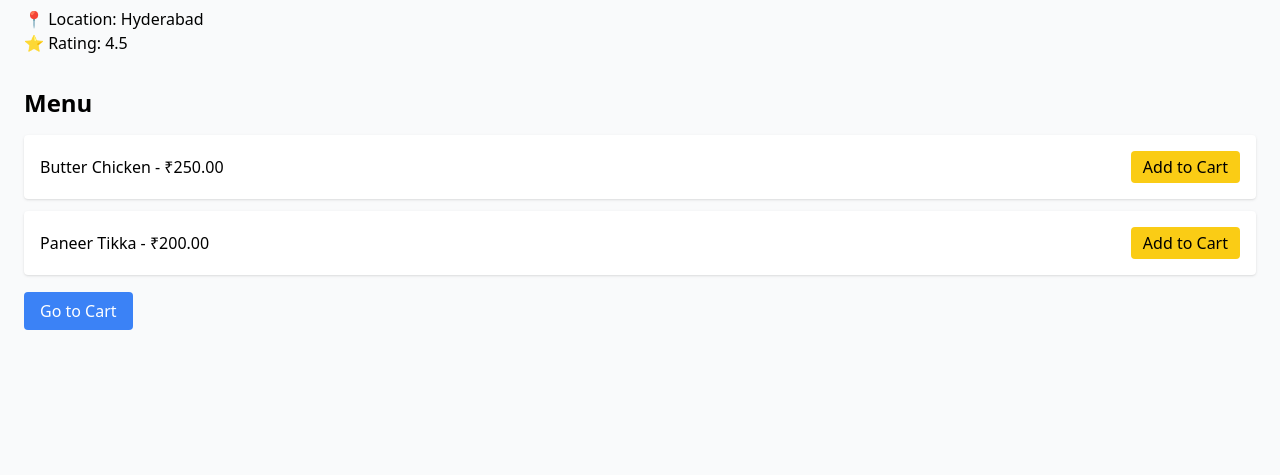
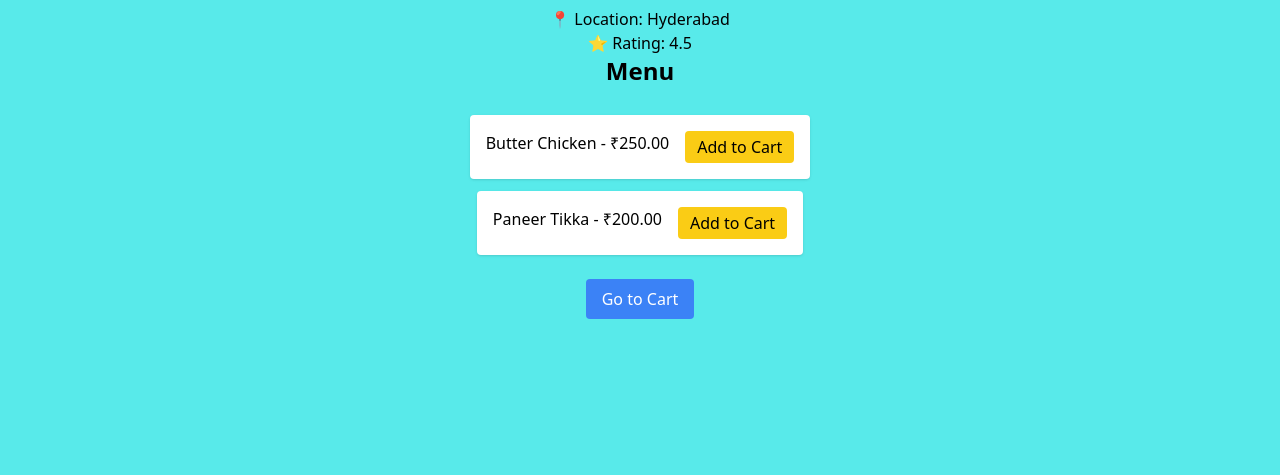
Before and after one commit to Lokeshsaigithub23/food-project, a Django app: page /restaurant/1/ in a window 1280 px wide. Shown: the part 325-800 px from the top of the page. Run offline with Django 5.2, Linux system fonts and the light colour scheme; data comes from the database, SQL or seed files in the repository; some libraries are stand-ins or nearby versions.

Commit message:
newupdate

```diff
--- a/foodbench/urls.py
+++ b/foodbench/urls.py
@@ -34,6 +34,8 @@ urlpatterns = [
     path('cart/', views.cart_page,name='cart_page'),
     path('login/', views.login_view, name='login'),
     path('signup/', views.signup_view, name='signup'),
+    path('search_food/', views.search_food, name='search_food'),
     path('search_location/', views.search_location, name='search_location'),
-    path('search_food/', views.search_food, name='search_food'),
+    path('search/', views.search, name='search'),
+    path('', views.home_page, name='home_page'),
 ]
--- a/static/tesstapp/style.css
+++ /dev/null
@@ -1,3 +0,0 @@
-body{
-    background: rgb(204, 150, 150);
-}
--- a/templates/tesstapp/login.html
+++ b/templates/tesstapp/login.html
@@ -6,7 +6,7 @@
     <title>Login</title>
     <script src="https://cdn.tailwindcss.com"></script>
 </head>
-<body class="p-6">
+<body class="p-6 bg-gray-400">
     <h1 class="text-2xl font-bold mb-4">Login</h1>
     <form method="POST" class="space-y-4">
         {% csrf_token %}
@@ -17,6 +17,6 @@
     {% if error %}
         <p class="text-red-500 mt-2">{{ error }}</p>
     {% endif %}
-    <p class="mt-2">Don't have an account? <a href="{% url 'signup' %}" class="text-green-500">Sign Up</a></p>
+    <p class="mt-2">Don't have an account? <a href="{% url 'signup' %}" class="text-black-500 bg-white border-2 border-black py-1 px-1 ">Sign Up</a></p>
 </body>
 </html>
--- a/templates/tesstapp/restaurant_menu.html
+++ b/templates/tesstapp/restaurant_menu.html
@@ -5,11 +5,42 @@
     <meta charset="UTF-8">
     <title>{{ restaurant.name }}</title>
     <script src="https://cdn.tailwindcss.com"></script>
+    <style>
+        .body{
+             background: rgba(6, 224, 224, 0.671);
+             flex-direction: column;
+             width: 100vw;
+             height: 90vh;
+
+        }
+        .main{
+            display: flex;
+            flex-direction: column;
+            justify-content: center;
+            align-items: center;
+        }
+        #menu-list{
+            display: flex;
+            flex-direction: column;
+            justify-content: center;
+            align-items: center;
+
+        }
+        .cart{
+            display: flex;
+            flex-direction: column;
+            justify-content: center;
+            align-items: center;
+        }
+
+
+    </style>
+
 </head>
-<body class="p-6 bg-gray-50">
+<body class=" body p-6 ">
 
     <!-- Restaurant Info -->
-    <div class="mb-8">
+    <div class=" main ">
         <h1 class="text-3xl font-bold mb-2">{{ restaurant.name }}</h1>
         <img src="{{ restaurant.image }}" alt="{{ restaurant.name }}" class="w-64 h-64 object-cover rounded mb-2">
         <p>📍 Location: {{ restaurant.location }}</p>
@@ -17,10 +48,11 @@
     </div>
 
     <!-- Menu Items -->
-    <h2 class="text-2xl font-semibold mb-4">Menu</h2>
-    <div id="menu-list" class="space-y-3">
+
+    <div id="menu-list" class="space-y-3 ">
+        <h2 class="text-2xl font-semibold mb-4">Menu</h2>
         {% for item in restaurant.menu.all %}
-        <div class="flex justify-between items-center bg-white p-4 rounded shadow">
+        <div class="flex justify-between  bg-white p-4 rounded shadow  gap-4">
             <span>{{ item.name }} - ₹{{ item.price }}</span>
             <button class="bg-yellow-400 hover:bg-yellow-500 px-3 py-1 rounded add-to-cart-btn"
                     data-id="{{ item.id }}"
@@ -35,7 +67,7 @@
     </div>
 
     <!-- Go to Cart Button -->
-    <div class="mt-6">
+    <div class="cart mt-6">
         <a href="{% url 'cart_page' %}"
            class="bg-blue-500 hover:bg-blue-600 text-white px-4 py-2 rounded">
            Go to Cart
--- a/templates/tesstapp/signup.html
+++ b/templates/tesstapp/signup.html
@@ -6,7 +6,7 @@
     <title>Sign Up</title>
     <script src="https://cdn.tailwindcss.com"></script>
 </head>
-<body class="p-6">
+<body class="p-6 bg-gray-400">
     <h1 class="text-2xl font-bold mb-4">Sign Up</h1>
     <form method="POST" class="space-y-4">
         {% csrf_token %}
@@ -17,6 +17,6 @@
     {% if error %}
         <p class="text-red-500 mt-2">{{ error }}</p>
     {% endif %}
-    <p class="mt-2">Already have an account? <a href="{% url 'login' %}" class="text-blue-500">Login</a></p>
+    <p class="mt-2">Already have an account? <a href="{% url 'login' %}" class="text-black-500 bg-white border-2 border-black py-1 px-1">Login</a></p>
 </body>
 </html>
--- a/tesstapp/views.py
+++ b/tesstapp/views.py
@@ -51,33 +51,44 @@ def signup_view(request):
         return redirect('login')
     return render(request, 'tesstapp/signup.html')
 
-# Food search
+
+
+
+# 🔍 Search for Food Items
 def search_food(request):
-    query = request.GET.get('food', '').strip()  # remove extra spaces
-    food_results = []
+    query = request.GET.get('food', '').strip()  # get food query
+    food_results = fooditem.objects.filter(name__icontains=query) if query else []
 
-    if query:  # only search if query is not empty
-        food_results = fooditem.objects.filter(name__icontains=query)
+    print("FOOD QUERY:", query)
+    print("FOOD RESULTS:", list(food_results))
 
     return render(request, 'tesstapp/search_results.html', {
         'food_results': food_results,
-        'query': query
+        'restaurant_results': [],  # empty because this view is only food
+        'query': query,
+        'location': '',
     })
 
-# Location search
+
+
+# 📍 Search for Restaurants by Location
 def search_location(request):
     location = request.GET.get('location', '').strip()
-    restaurant_results = []
+    restaurant_results = restaurant.objects.filter(location__icontains=location) if location else []
 
-    if location:
-        restaurant_results = restaurant.objects.filter(location__icontains=location)
+    # Debugging
+    print("LOCATION ENTERED:", location)
+    print("RESTAURANT RESULTS:", list(restaurant_results))
 
     return render(request, 'tesstapp/search_results.html', {
         'restaurant_results': restaurant_results,
-        'location': location
+        'food_results': [],  # always pass empty list if not searching food
+        'query': '',
+        'location': location,
     })
 
 
+# 🔎 Combined search (both food and location)
 def search(request):
     query = request.GET.get('food', '').strip()
     location = request.GET.get('location', '').strip()
@@ -85,6 +96,12 @@ def search(request):
     food_results = fooditem.objects.filter(name__icontains=query) if query else []
     restaurant_results = restaurant.objects.filter(location__icontains=location) if location else []
 
+    # Debugging
+    print("FOOD QUERY:", query)
+    print("FOOD RESULTS:", list(food_results))
+    print("LOCATION ENTERED:", location)
+    print("RESTAURANT RESULTS:", list(restaurant_results))
+
     return render(request, 'tesstapp/search_results.html', {
         'food_results': food_results,
         'restaurant_results': restaurant_results,
```
Also changed, not shown: templates/tesstapp/cart.html (+12 -1 lines), templates/tesstapp/home.html (+10 -4 lines), templates/tesstapp/search_result.html (deleted, +0 -33 lines), templates/tesstapp/search_results.html (added, +47 -0 lines).
